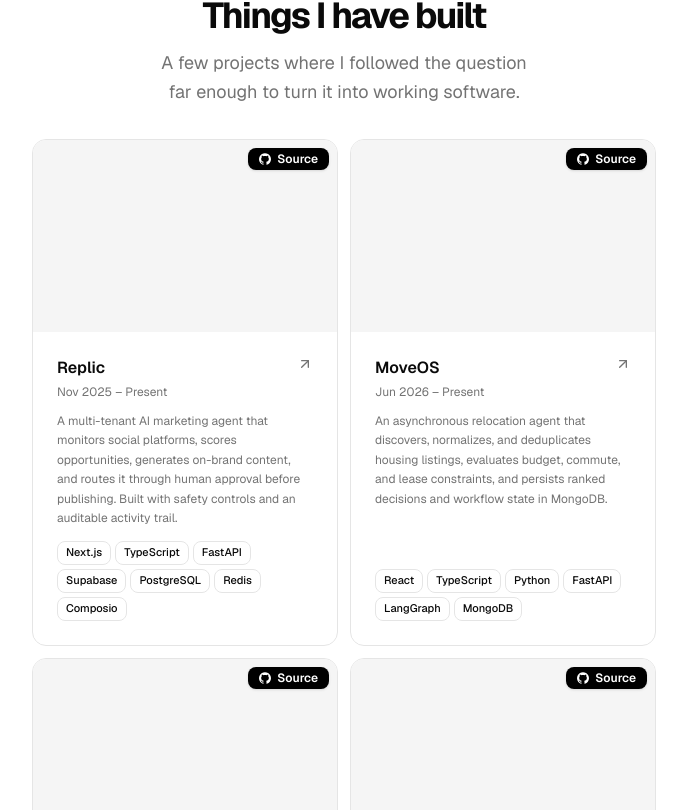
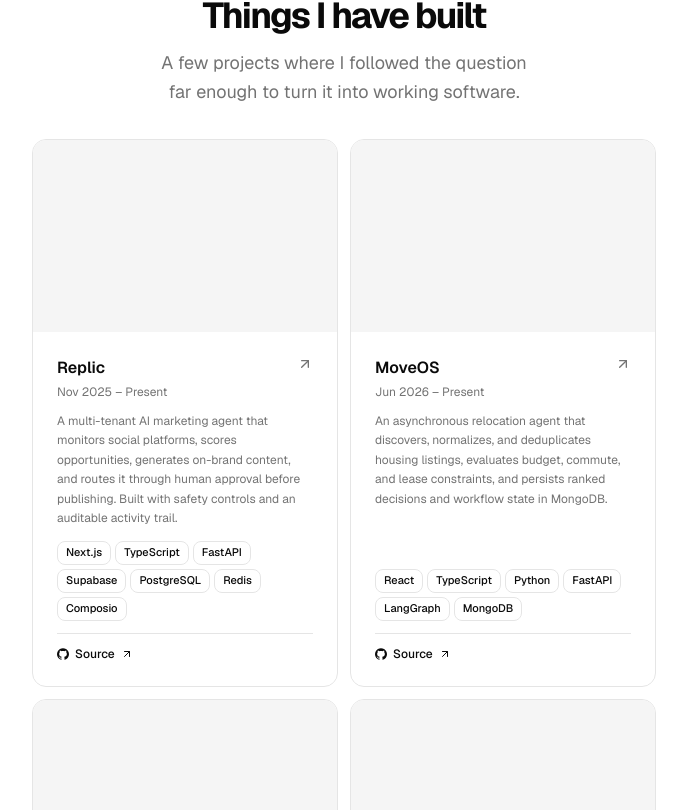
Before and after one commit to tejdeeppathipati/portfolio, a Next.js app: page / in a window 1280 px wide. Shown: the part 1310-2120 px from the top of the page, without its empty margins (296-983 px from the left). Built offline with nearby package versions, Linux system fonts and the light colour scheme.

Commit message:
Add visible project links and custom favicon

```diff
--- a/src/components/project-card.tsx
+++ b/src/components/project-card.tsx
@@ -83,27 +83,6 @@ export function ProjectCard({
             <div className="w-full h-48 bg-muted" />
           )}
         </Link>
-        {links && links.length > 0 && (
-          <div className="absolute top-2 right-2 flex flex-wrap gap-2">
-            {links.map((link, idx) => (
-              <Link
-                href={link.href}
-                key={idx}
-                target="_blank"
-                rel="noopener noreferrer"
-                onClick={(e) => e.stopPropagation()}
-              >
-                <Badge
-                  className="flex items-center gap-1.5 text-xs bg-black text-white hover:bg-black/90"
-                  variant="default"
-                >
-                  {link.icon}
-                  {link.type}
-                </Badge>
-              </Link>
-            ))}
-          </div>
-        )}
       </div>
       <div className="p-6 flex flex-col gap-3 flex-1">
         <div className="flex items-start justify-between gap-2">
@@ -137,6 +116,23 @@ export function ProjectCard({
             ))}
           </div>
         )}
+        {links && links.length > 0 && (
+          <div className="flex flex-wrap gap-3 border-t border-border pt-3">
+            {links.map((projectLink, idx) => (
+              <Link
+                href={projectLink.href}
+                key={idx}
+                target="_blank"
+                rel="noopener noreferrer"
+                className="inline-flex items-center gap-1.5 text-xs font-medium text-foreground hover:underline underline-offset-4"
+              >
+                {projectLink.icon}
+                {projectLink.type}
+                <ArrowUpRight className="size-3" aria-hidden />
+              </Link>
+            ))}
+          </div>
+        )}
       </div>
     </div>
   );
```
